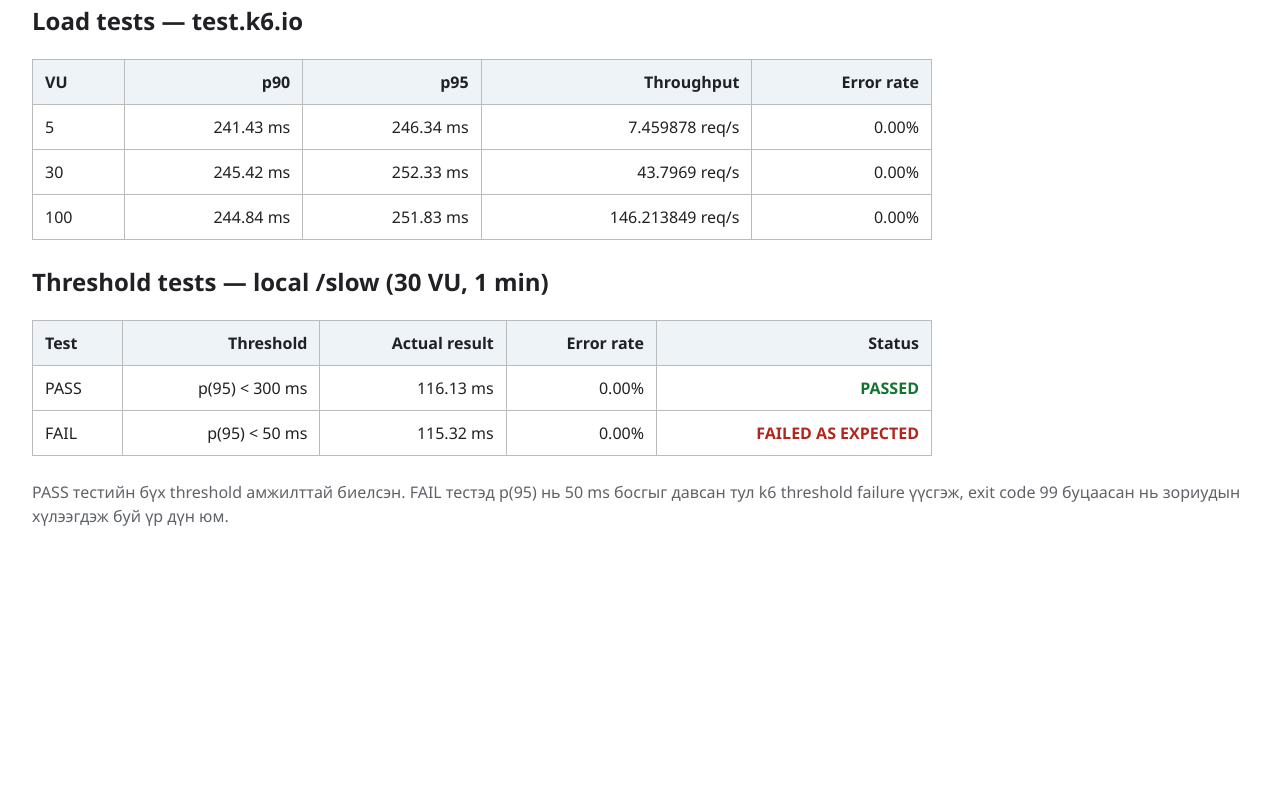
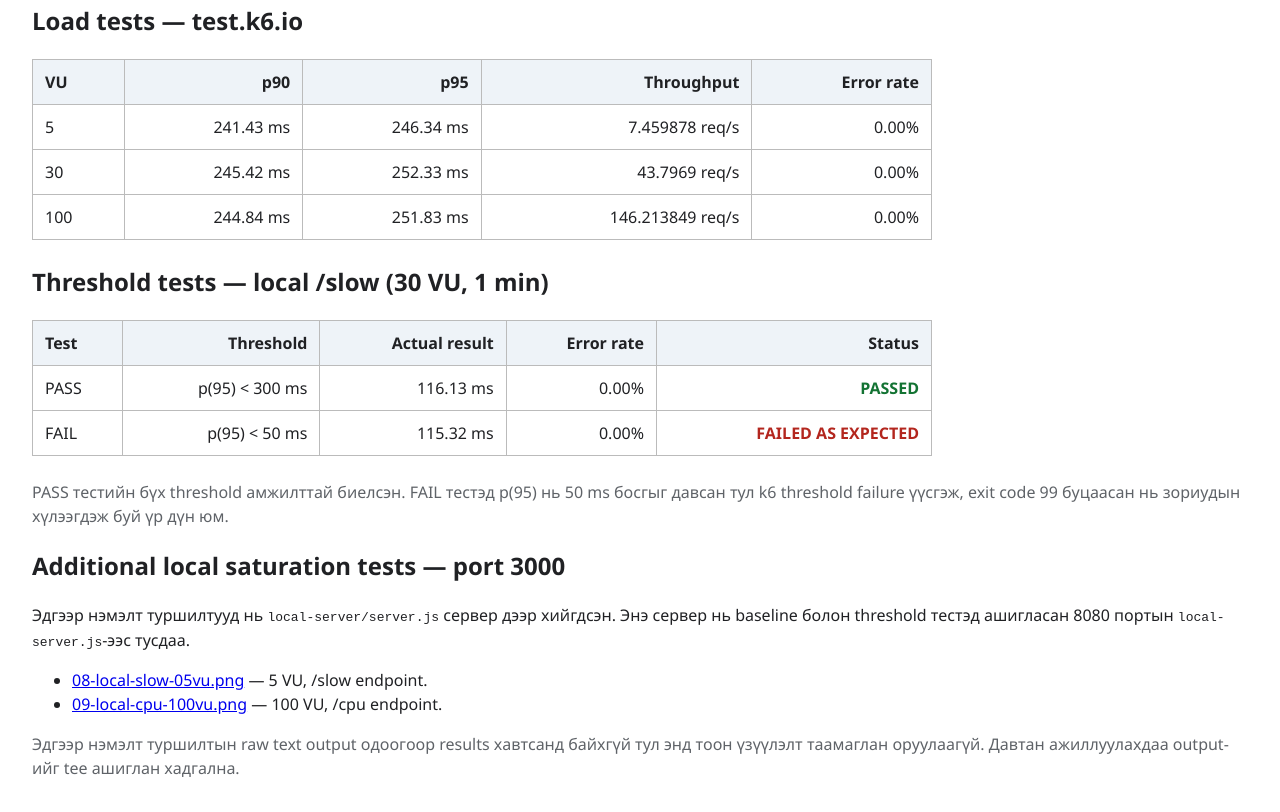
Before and after one commit to tsegmid12/F.CSA313, a website: page lab-2/summary.html in a window 1280 px wide. Shown: the part 333-1145 px from the top of the page. Before the commit the page ends 893 px from the top, so only its background shows below. Drawn offline with Linux system fonts and the light colour scheme.

Commit message:
Document additional local saturation test evidence

```diff
--- a/lab-2/summary.html
+++ b/lab-2/summary.html
@@ -42,5 +42,14 @@
   </table>
 
   <p class="note">PASS тестийн бүх threshold амжилттай биелсэн. FAIL тестэд p(95) нь 50 ms босгыг давсан тул k6 threshold failure үүсгэж, exit code 99 буцаасан нь зориудын хүлээгдэж буй үр дүн юм.</p>
+
+  <h2>Additional local saturation tests — port 3000</h2>
+  <p>Эдгээр нэмэлт туршилтууд нь <code>local-server/server.js</code> сервер дээр хийгдсэн. Энэ сервер нь baseline болон threshold тестэд ашигласан 8080 портын <code>local-server.js</code>-ээс тусдаа.</p>
+  <ul>
+    <li><a href="./screenshots/08-local-slow-05vu.png">08-local-slow-05vu.png</a> — 5 VU, /slow endpoint.</li>
+    <li><a href="./screenshots/09-local-cpu-100vu.png">09-local-cpu-100vu.png</a> — 100 VU, /cpu endpoint.</li>
+  </ul>
+  <p class="note">Эдгээр нэмэлт туршилтын raw text output одоогоор results хавтсанд байхгүй тул энд тоон үзүүлэлт таамаглан оруулаагүй. Давтан ажиллуулахдаа output-ийг tee ашиглан хадгална.</p>
+
 </body>
 </html>
```
